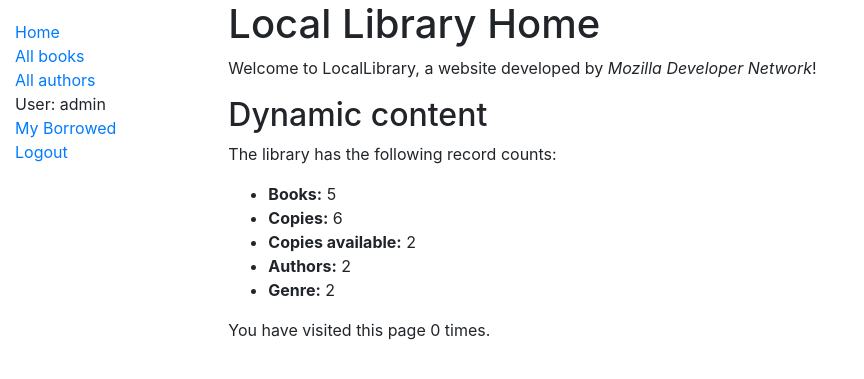
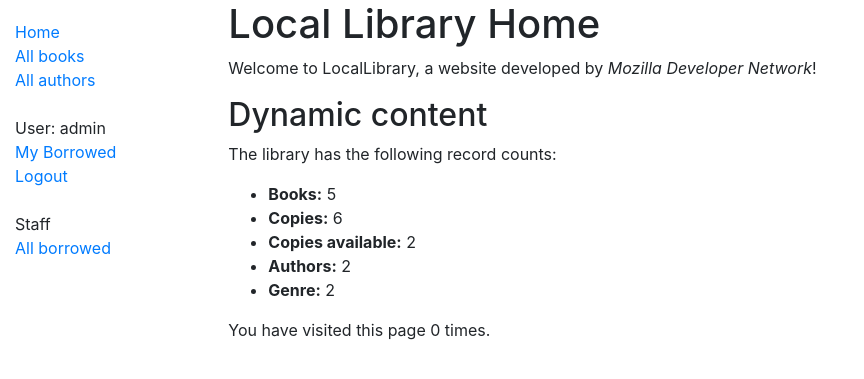
Before and after one commit to phamquocbao0311/mdn, a Django app: page /catalog/ in a window 1280 px wide. Shown: the top 379 px of the page, without its empty margins (0-864 px from the left). Run offline with Django 3.2, Linux system fonts and the light colour scheme; a user stored in the database is signed in; data comes from the database, SQL or seed files in the repository; both versions use the stored data as it was after the commit; some libraries are stand-ins or nearby versions.

Commit message:
chapter 8

```diff
--- a/catalog/templates/base_generic.html
+++ b/catalog/templates/base_generic.html
@@ -18,6 +18,7 @@
           <li><a href="{% url 'index' %}">Home</a></li>
           <li><a href="{% url 'books' %}">All books</a></li>
           <li><a href="{% url 'authors' %}">All authors</a></li>
+            <br>
              {% if user.is_authenticated %}
            <li>User: {{ user.get_username }}</li>
           <li><a href="{% url 'my-borrowed' %}">My Borrowed</a></li>
@@ -25,6 +26,11 @@
          {% else %}
            <li><a href="{% url 'login'%}?next={{request.path}}">Login</a></li>
          {% endif %}
+            <br>
+            {% if user.is_staff %}
+            <li>Staff</li>
+            <li><a href="{% url 'all-borrowed' %}">All borrowed</a> </li>
+            {% endif %}
         </ul>
      {% endblock %}
       </div>
--- a/catalog/urls.py
+++ b/catalog/urls.py
@@ -23,4 +23,5 @@ urlpatterns = [
     path('authors/', views.AuthorListView.as_view(), name='authors'),
     path('author/<int:pk>', views.AuthorDetailView.as_view(), name='author-detail'),
     path('mybooks/', views.LoanedBooksByUserListView.as_view(), name='my-borrowed'),
+    path('borrowed/', views.UserManageLoanedBookListView.as_view(), name='all-borrowed'),
 ]
--- a/catalog/views.py
+++ b/catalog/views.py
@@ -42,7 +42,7 @@ class BookListView(generic.ListView):
     model = Book
 
     def get_queryset(self):
-        return Book.objects.all()[:5]  # Get 5 books containing the title war
+        return Book.objects.all() # Get 5 books containing the title war
 
 
 class BookDetailView(generic.DetailView):
@@ -83,3 +83,11 @@ class LoanedBooksByUserListView(LoginRequiredMixin, generic.ListView):
 
     def get_queryset(self):
         return BookInstance.objects.filter(borrower=self.request.user).filter(status__exact='o').order_by('due_back')
+
+
+class UserManageLoanedBookListView(LoginRequiredMixin, generic.ListView):
+    model = BookInstance
+    template_name = 'catalog/borrowed.html'
+
+    def get_queryset(self):
+        return BookInstance.objects.filter(borrower__isnull=False)
```
Also changed, not shown: catalog/admin.py (+9 -2 lines), catalog/templates/catalog/borrowed.html (added, +19 -0 lines), db.sqlite3.
